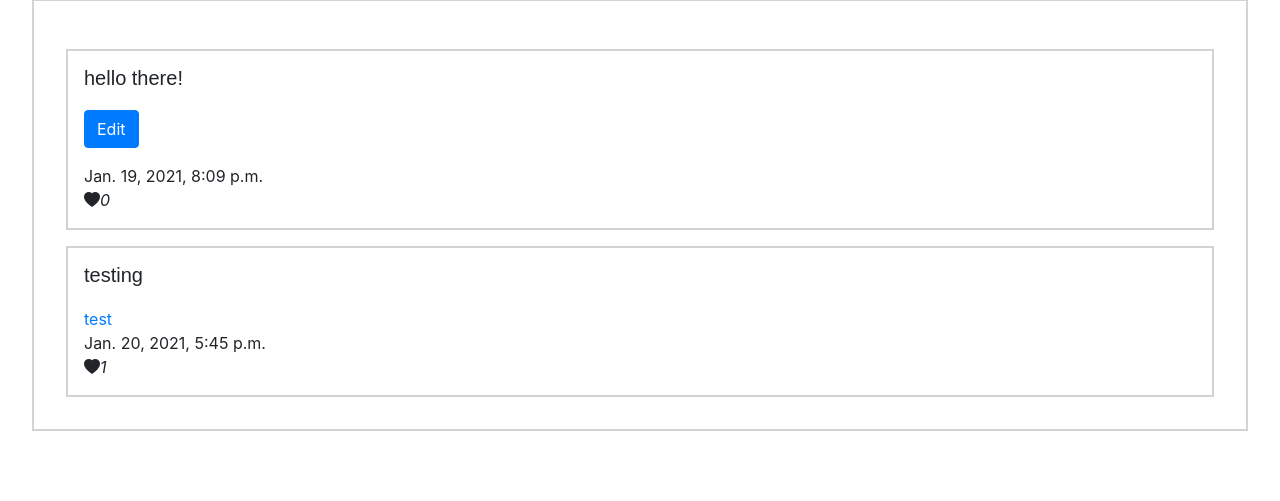
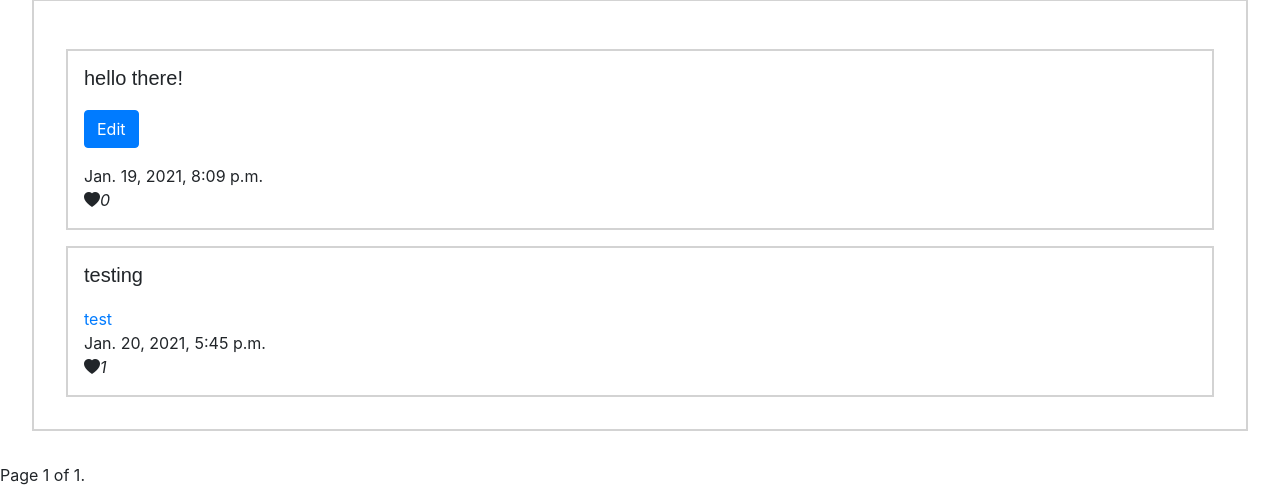
Before and after one commit to Jc51aT/twitter-clone, a Django app: page / in a window 1280 px wide. Shown: the part 299-800 px from the top of the page. Run offline with Django 3.2, Linux system fonts and the light colour scheme; a user stored in the database is signed in; data comes from the database, SQL or seed files in the repository; some libraries are stand-ins or nearby versions.

Commit message:
implemented pagniation

```diff
--- a/twitter-clone/network/templates/network/index.html
+++ b/twitter-clone/network/templates/network/index.html
@@ -50,6 +50,24 @@
                 </div>
             {% endfor %}
         </div>
+
+        <div class="pagination">
+            <span class="step-links">
+                {% if page_obj.has_previous %}
+                    <a href="?page=1">&laquo; first</a>
+                    <a href="?page={{ page_obj.previous_page_number }}">previous</a>
+                {% endif %}
+
+                <span class="current">
+                    Page {{ page_obj.number }} of {{ page_obj.paginator.num_pages }}.
+                </span>
+
+                {% if page_obj.has_next %}
+                    <a href="?page={{ page_obj.next_page_number }}">next</a>
+                    <a href="?page={{ page_obj.paginator.num_pages }}">last &raquo;</a>
+                {% endif %}
+            </span>
+        </div>
     {% endif %}
 
 
--- a/twitter-clone/network/views.py
+++ b/twitter-clone/network/views.py
@@ -8,6 +8,7 @@ from django.utils import timezone,dateformat
 from django.contrib.auth.decorators import login_required
 from django.views.decorators.csrf import csrf_exempt
 from django.core.exceptions import ObjectDoesNotExist
+from django.core.paginator import Paginator
 from .models import User, Post, Post_Likes, User_Following
 
 
@@ -25,6 +26,9 @@ def index(request):
 
     posts               = Post.objects.all()
     user_liked_posts    = []
+    paginator = Paginator(posts, 10)
+    page_number = request.GET.get('page')
+    page_obj = paginator.get_page(page_number)
 
     if request.user.is_authenticated:
         user_likes          = Post_Likes.objects.filter(user_liked=request.user).select_related('post_id')
@@ -32,7 +36,8 @@ def index(request):
 
     return render(request, "network/index.html",{
         "Posts": posts,
-        "Posts_liked": user_liked_posts
+        "Posts_liked": user_liked_posts,
+        "page_obj": page_obj
     })
 
 @csrf_exempt
@@ -101,10 +106,13 @@ def follow_user(request):
 def following(request):
     users_following         =  [e.following_user_id for e in  User_Following.objects.filter(user_id = request.user.id)]
     users_following_posts   = Post.objects.filter(author__in=users_following)
-
+    paginator = Paginator(users_following_posts, 10)
+    page_number = request.GET.get('page')
+    page_obj = paginator.get_page(page_number)
 
     return render(request, "network/following.html",{
         "Posts": users_following_posts,
+        "page_obj": page_obj
     })
 
 
@@ -126,7 +134,7 @@ def profile(request, username=None):
         except Post_Likes.DoesNotExist:
             print(Post_Likes.DoesNotExist)
 
-        #filter_followers    = filter(lambda u_f: u_f.user_id == request.user, followers)
+
         num_following = len(User_Following.objects.filter(user_id = user.id))
         num_followers = len( User_Following.objects.filter(following_user_id= user.id))
         user_posts    = Post.objects.filter(author= user)
@@ -143,6 +151,10 @@ def profile(request, username=None):
         user_id       = request.user.id
         is_follower   = False
 
+    paginator = Paginator(user_posts, 10)
+    page_number = request.GET.get('page')
+    page_obj = paginator.get_page(page_number)
+
     return render(request, "network/profile.html", {
         "num_following": num_following,
         "isFollower"   : is_follower,
@@ -151,6 +163,7 @@ def profile(request, username=None):
         "user_name"    : user_name,
         "user_id"      : user_id,
         "Posts_liked": user_liked_posts,
+        "page_obj": page_obj
     })
 
 
```
